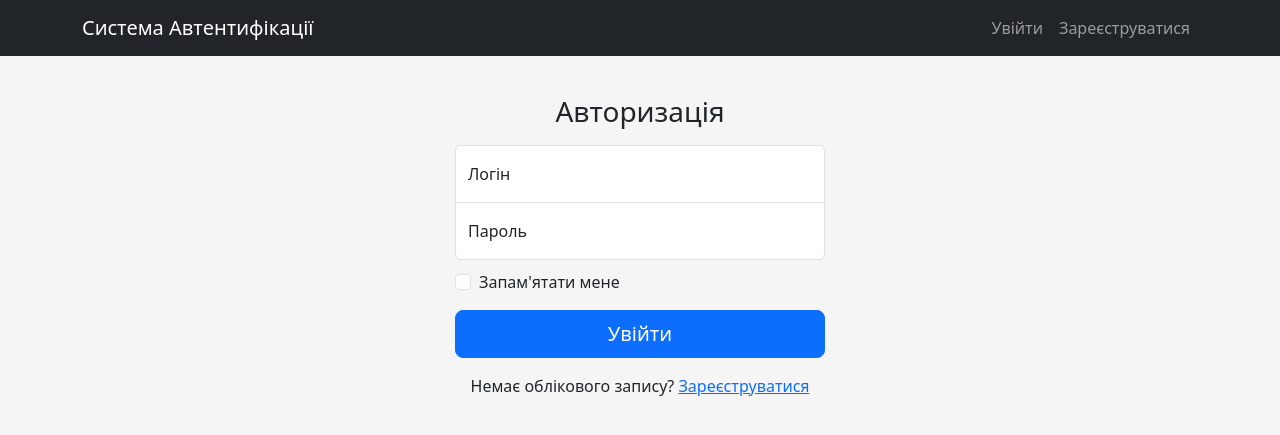
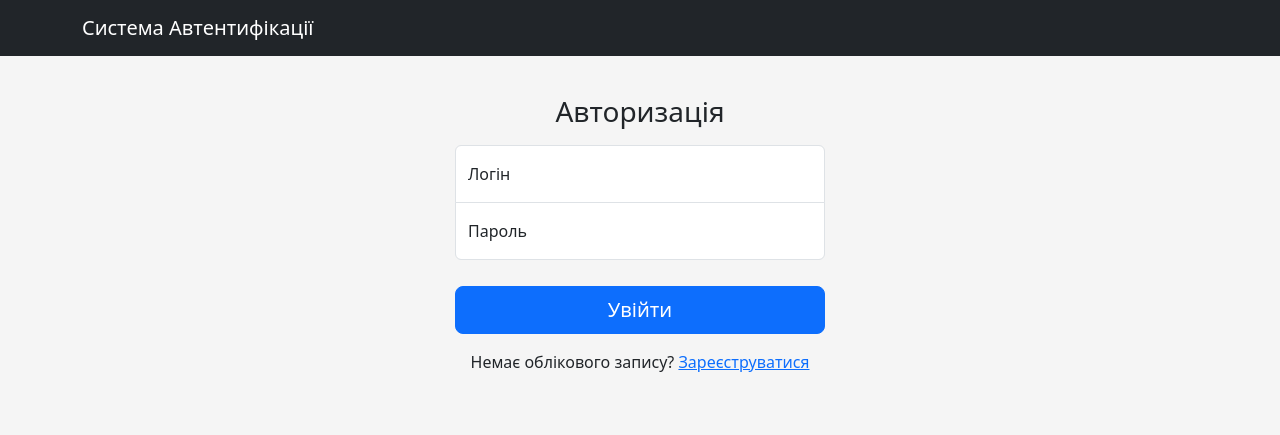
Before and after one commit to sophdi/flask_auth_app, a Flask app: page /login in a window 1280 px wide. Shown: the top 435 px of the page. Run offline with Flask 3, Linux system fonts and the light colour scheme.

Commit message:
Refactor authentication logic and clean up UI components in login and base templates

```diff
--- a/app.py
+++ b/app.py
@@ -6,7 +6,7 @@ from werkzeug.security import generate_password_hash, check_password_hash
 
 # Ініціалізація Flask додатку
 app = Flask(__name__)
-app.config['SECRET_KEY'] = 'ваш-секретний-ключ'
+app.config['SECRET_KEY'] = '98d263e3b5fc7e2409cf56eb12b5003e'  # Використовуємо сильний секретний ключ
 app.config['SQLALCHEMY_DATABASE_URI'] = 'sqlite:///users.db'
 app.config['SQLALCHEMY_TRACK_MODIFICATIONS'] = False
 
@@ -48,7 +48,6 @@ def login():
     if request.method == 'POST':
         username = request.form.get('username')
         password = request.form.get('password')
-        remember = True if request.form.get('remember') else False
 
         user = User.query.filter_by(username=username).first()
 
@@ -58,7 +57,7 @@ def login():
             return redirect(url_for('login'))
 
         # Якщо все правильно, авторизуємо користувача
-        login_user(user, remember=remember)
+        login_user(user)
         return redirect(url_for('dashboard'))
 
     return render_template('login.html')
--- a/templates/base.html
+++ b/templates/base.html
@@ -35,28 +35,6 @@
     <nav class="navbar navbar-expand-md navbar-dark bg-dark fixed-top">
         <div class="container">
             <a class="navbar-brand" href="{{ url_for('index') }}">Система Автентифікації</a>
-            <button class="navbar-toggler" type="button" data-bs-toggle="collapse" data-bs-target="#navbarNav">
-                <span class="navbar-toggler-icon"></span>
-            </button>
-            <div class="collapse navbar-collapse" id="navbarNav">
-                <ul class="navbar-nav ms-auto">
-                    {% if current_user.is_authenticated %}
-                    <li class="nav-item">
-                        <a class="nav-link" href="{{ url_for('dashboard') }}">Особистий кабінет</a>
-                    </li>
-                    <li class="nav-item">
-                        <a class="nav-link" href="{{ url_for('logout') }}">Вийти</a>
-                    </li>
-                    {% else %}
-                    <li class="nav-item">
-                        <a class="nav-link" href="{{ url_for('login') }}">Увійти</a>
-                    </li>
-                    <li class="nav-item">
-                        <a class="nav-link" href="{{ url_for('signup') }}">Зареєструватися</a>
-                    </li>
-                    {% endif %}
-                </ul>
-            </div>
         </div>
     </nav>
 
--- a/templates/login.html
+++ b/templates/login.html
@@ -14,13 +14,7 @@
         <label for="password">Пароль</label>
     </div>
 
-    <div class="form-check mb-3">
-        <input class="form-check-input" type="checkbox" value="remember-me" id="remember" name="remember">
-        <label class="form-check-label" for="remember">
-            Запам'ятати мене
-        </label>
-    </div>
-    <button class="w-100 btn btn-lg btn-primary" type="submit">Увійти</button>
+    <button class="w-100 btn btn-lg btn-primary mt-3" type="submit">Увійти</button>
     <p class="mt-3 text-center">Немає облікового запису? <a href="{{ url_for('signup') }}">Зареєструватися</a></p>
 </form>
 {% endblock %}
```
